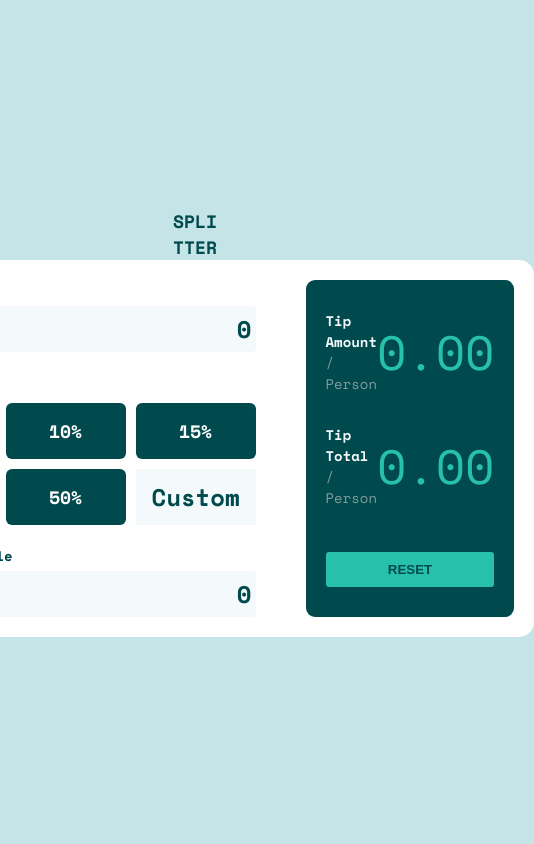
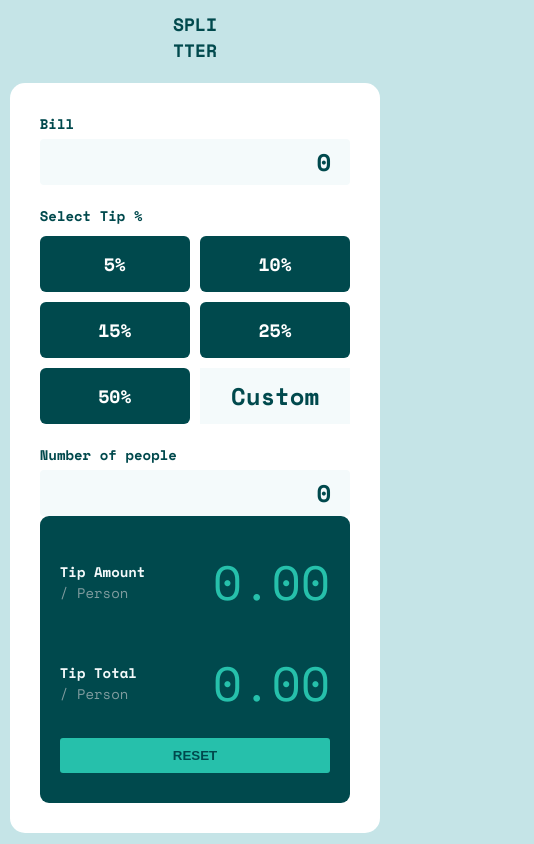
Before and after one commit to bestbrain06/tip-calculator, a plain HTML site: page index.html in a window 390 px wide. Shown: the whole page, 534 px wide, since content can reach past the window. Drawn offline with nearby package versions, Linux system fonts and the light colour scheme.

Commit message:
finsih writing the media queries

```diff
--- a/app.js
+++ b/app.js
@@ -42,8 +42,14 @@ customTip.addEventListener("input", () => {
 });
 
 function tipCalculator() {
-  if (numberofPeople === 0) {
+  if (numberofPeople < 0) {
     errorMessage.classList.add("error-text");
+    errorMessage.textContent = "can't be negative";
+    peopleInput.classList.add("error");
+    return;
+  } else if (numberofPeople === 0) {
+    errorMessage.classList.add("error-text");
+    errorMessage.textContent = "Can't be zero";
     peopleInput.classList.add("error");
 
     return;
--- a/index.html
+++ b/index.html
@@ -24,7 +24,7 @@
         <div class="card">
           <div class="calculator-input-container">
             <label class="bill-label" for="bill">Bill</label>
-            <input class="bill-input" id="bill" type="text" placeholder="0" />
+            <input class="bill-input" id="bill" type="number" placeholder="0" />
 
             <p class="tip-text">Select Tip %</p>
             <div class="tip-container">
@@ -33,7 +33,7 @@
               <button class="tip-btn" value="15">15%</button>
               <button class="tip-btn" value="25">25%</button>
               <button class="tip-btn" value="50">50%</button>
-              <input class="custom-tip" type="text" placeholder="Custom" />
+              <input class="custom-tip" type="numbrt" placeholder="Custom" />
             </div>
 
             <div class="wrapper-text">
@@ -43,7 +43,7 @@
             <input
               class="people-input"
               id="people"
-              type="text"
+              type="number"
               placeholder="0"
             />
           </div>
--- a/style.css
+++ b/style.css
@@ -44,6 +44,7 @@ body {
 .container {
   max-width: 1440px;
   margin: 0 auto;
+  width: 95%;
 }
 
 h1 {
@@ -69,6 +70,7 @@ label {
 .heading {
   text-align: center;
   color: var(--green-900);
+  margin-bottom: 2rem;
 }
 
 .card {
@@ -77,7 +79,7 @@ label {
   max-width: 800px;
   width: 100%;
   display: grid;
-  grid-template-columns: repeat(2, 1fr);
+  grid-template-columns: repeat(2, minmax(0, 1fr));
   column-gap: 5rem;
   padding: 2rem;
   border-radius: 15px;
@@ -91,6 +93,8 @@ label {
 .bill-label {
   margin-bottom: 0.5rem;
 }
+
+/* INPUTS FOR BILL AND NUMBER OF PEOPLE */
 
 .bill-input,
 .people-input {
@@ -119,6 +123,7 @@ label {
   margin-bottom: 2rem;
 }
 
+/* TIP CONTAINER */
 .tip-text {
   font-weight: var(--fw-bold);
   color: var(--green-900);
@@ -127,7 +132,7 @@ label {
 
 .tip-container {
   display: grid;
-  grid-template-columns: repeat(3, 120px);
+  grid-template-columns: repeat(3, minmax(0, 1fr));
   margin-bottom: 2rem;
   gap: 1rem;
 }
@@ -163,6 +168,8 @@ label {
   color: var(--green-900);
 }
 
+/* NUMBER OF PEOPLE WRAPPER */
+
 .wrapper-text {
   display: flex;
   justify-content: space-between;
@@ -172,6 +179,8 @@ label {
 .people-label {
   margin-bottom: 0.5rem;
 }
+
+/* DISPLAY CALCULATOR RESULT */
 
 .calculator-result-container {
   background-color: var(--green-900);
@@ -223,7 +232,7 @@ label {
   background-color: var(--grey-200);
 }
 
-/* ERROR STATE */
+/* ERROR  and ACTIVE STATES */
 .error-message {
   font-size: var(--fs-sm);
   font-weight: var(--fw-bold);
@@ -243,3 +252,16 @@ label {
   background-color: var(--green-400);
   color: var(--green-900);
 }
+
+/* MEDIA QUERIES */
+@media (max-width: 50rem) {
+  .card {
+    grid-template-columns: 1fr;
+    column-gap: 0;
+    padding: 3rem;
+  }
+
+  .tip-container {
+    grid-template-columns: repeat(2, minmax(0, 1fr));
+  }
+}
```
